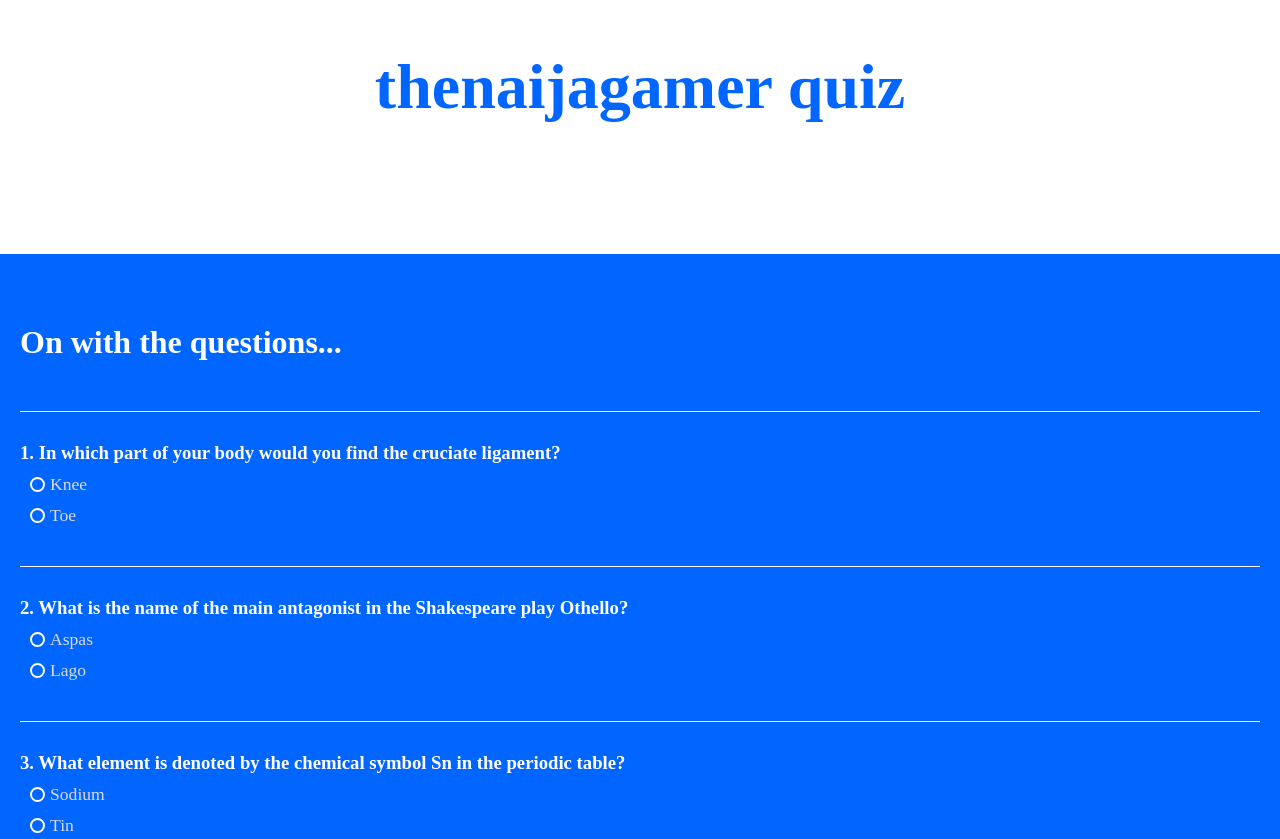
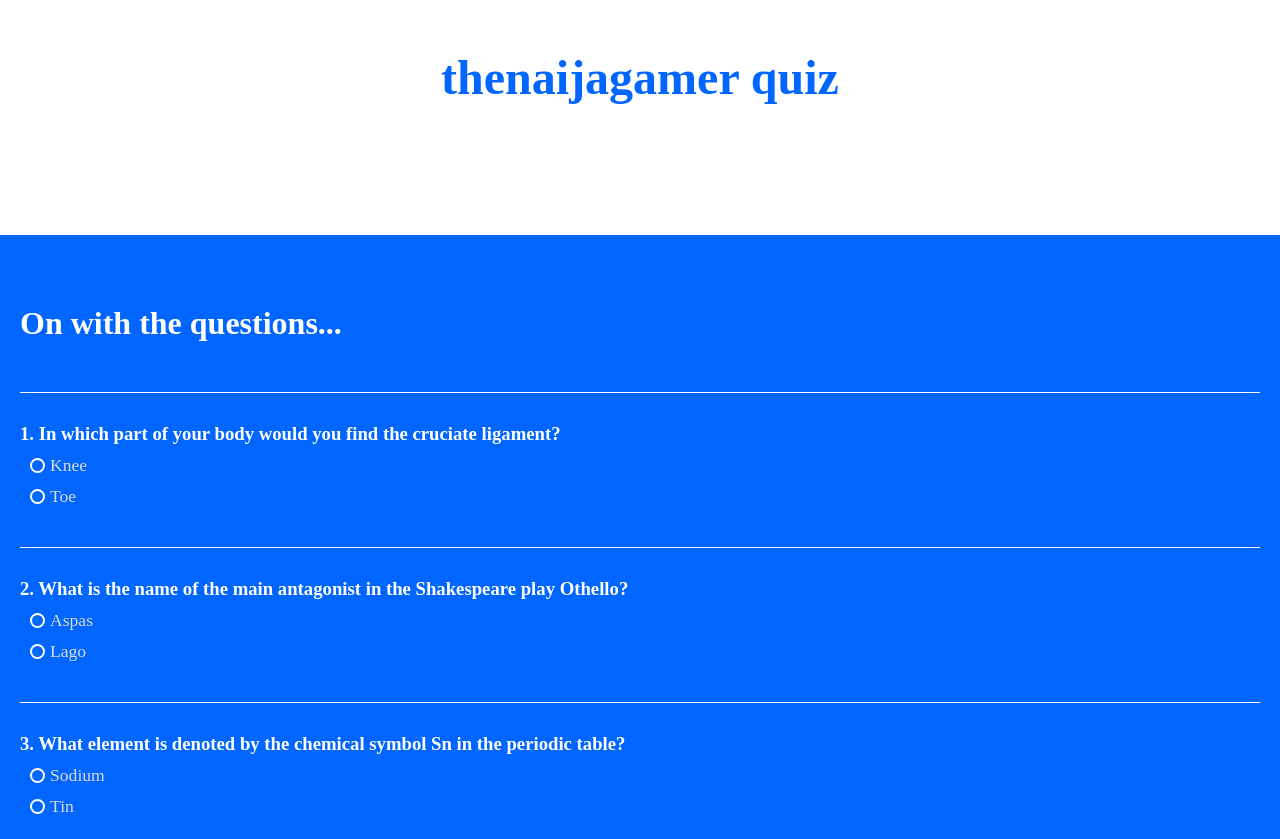
Before and after one commit to thenaijagamer/respawn, a plain HTML site: page quiz/index.html in a window 1280 px wide. Shown: the top 839 px of the page. Drawn offline with Linux system fonts and the light colour scheme.

Commit message:
made a small change to the quiz app

```diff
--- a/quiz/style.css
+++ b/quiz/style.css
@@ -3,6 +3,9 @@
   margin: 0;
   padding: 0;
   box-sizing: border-box;
+}
+body{
+  overflow-x: hidden;
 }
 #header
 {
@@ -11,7 +14,7 @@
 }
 #header-name
 {
-  font-size: 4rem;
+  font-size: 3rem;
   padding: 50px 0;
 }
 .score-value
```
